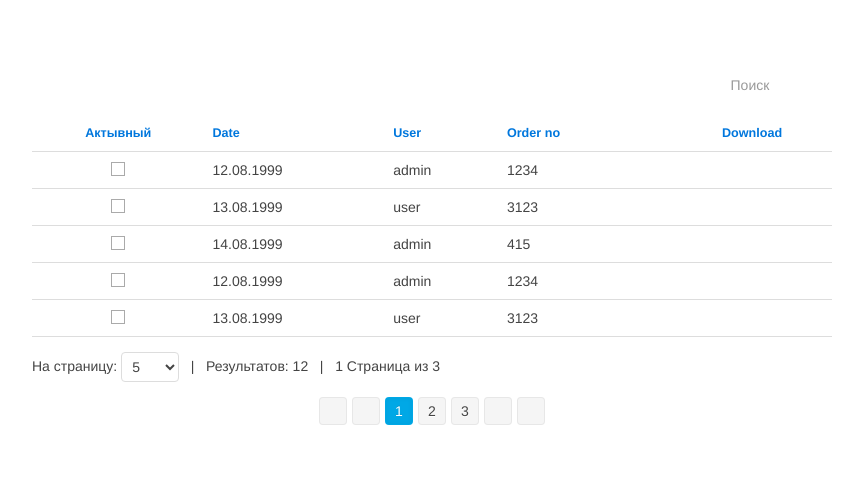
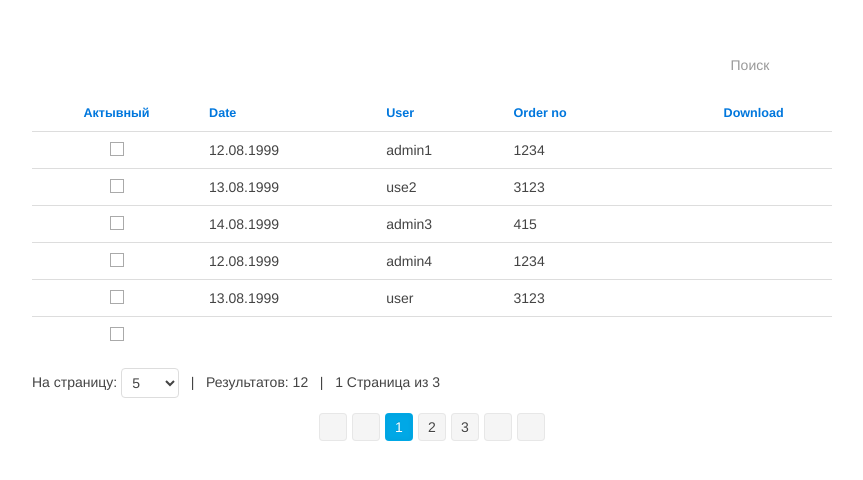
Before and after one commit to olshevsky/tabler, a Vue app: page / in a window 1280 px wide. Shown: the top 480 px of the page, without its empty margins (208-1071 px from the left). Built offline with nearby package versions, Linux system fonts and the light colour scheme; a web font is replaced by a local one; what vue-resource would draw is missing.

Commit message:
checkbox check draft

```diff
--- a/src/App.vue
+++ b/src/App.vue
@@ -11,22 +11,27 @@
 import Tabler from './components/tabler.vue'
 //import VueResource from 'vue-resource'
 
+//var json = []
+//for(var i = 0; i < 100; i++){
+//  json.push({ch: { value: i, checked: false }, date: '12.08.1999', user: 'admin1', orderno: '1234', href: 'dasd'})
+//}
+
 export default {
   name: 'app',
   data: function() {
     return {
         fields: [
-            {key: 'ch', type: 'checkbox', title: 'Актывный', thClass: 'uk-text-center', tdClass: 'uk-text-center'},
+            {key: 'ch', type: 'checkbox', title: 'Актывный', thClass: 'uk-text-center', tdClass: 'uk-text-center', checked: false},
             {key: 'date', type: 'date', format: 'dd.mm.yyyy', title: 'Date'},
             {key: 'user', type: 'string', title: 'User'},
             {key: 'orderno', type: 'number', title: 'Order no', sortable: true, styles: {"max-width": "max-width: 100px"}},
             {key: 'href', type: 'download', title: 'Download', thClass: 'uk-text-center', tdClass: 'uk-text-center'},
         ],
         json: [
-            {ch: '1', date: '12.08.1999', user: 'admin', orderno: '1234', href: 'dasd'},
-            {ch: '2', date: '13.08.1999', user: 'user', orderno: '3123'},
-            {ch: '3', date: '14.08.1999', user: 'admin', orderno: '415'},
-            {ch: '4', date: '12.08.1999', user: 'admin', orderno: '1234', href: 'dasd'},
+            {ch: { value: '1', checked: true }, date: '12.08.1999', user: 'admin1', orderno: '1234', href: 'dasd'},
+            {ch: '2', date: '13.08.1999', user: 'use2', orderno: '3123'},
+            {ch: '3', date: '14.08.1999', user: 'admin3', orderno: '415'},
+            {ch: '4', date: '12.08.1999', user: 'admin4', orderno: '1234', href: 'dasd'},
             {ch: '5', date: '13.08.1999', user: 'user', orderno: '3123'},
             {ch: '6', date: '14.08.1999', user: 'admin', orderno: '415'},
             {ch: '7', date: '15.08.1999', user: 'user', orderno: '412412'},
--- a/src/components/checkbox.vue
+++ b/src/components/checkbox.vue
@@ -1,6 +1,6 @@
 <template>
     <div class="uk-form">
-        <input  v-model="checked" :class="checkboxClass" type="checkbox" @click="check"/>
+        <input v-model="checked" :class="checkboxClass" type="checkbox"/>
     </div>
 </template>
 
@@ -10,21 +10,19 @@
         props: {
             field: {type: Object, default: ()=>{ return {}}}
         },
-        data: function(){
-            return {
-                checked: (this.$props.field && this.$props.field.value === 'checked') ? true : false
-            }
-        },
         computed: {
             checkboxClass: function () {
                 return (this.$props.field.class) ? this.$props.field.class : 'uk-checkbox'
-            }
-        },
-        methods: {
-            check: function () {
-                let data = this.$props.field ? JSON.parse(JSON.stringify(this.$props.field)) : {}
-                    data.checked = !this.checked;
-                this.$emit('checked', data)
+            },
+            checked: {
+                get: function () {
+                    return (this.$props.field && this.$props.field.checked) ? true : false
+                },
+                set: function (value) {
+                    let data = this.$props.field ? JSON.parse(JSON.stringify(this.$props.field)) : {}
+                        data.checked = value
+                    this.$emit('checked', data)
+                }
             }
         }
     }
--- a/src/components/tabler.vue
+++ b/src/components/tabler.vue
@@ -1,11 +1,11 @@
 <template>
     <div>
         <div class="search">
-            <div v-if="displayFilters">
+            <div v-if="propFilters">
                 <a><i class="uk-icon-filter"></i></a>
             </div>
             <div class="right">
-                <a href="#" v-on:click="clearSearch()">
+                <a v-on:click="clearSearch()">
                     <i class="uk-icon-trash"></i>
                 </a>
             </div>
@@ -39,7 +39,9 @@
                                     <i class="uk-icon-sort"></i>
                                 </a>
                             </div>
-                            <span v-else class="column-title">{{field.title}}</span>
+                            <span v-else class="column-title">
+                                {{field.title}}
+                            </span>
                     </th>
                 </tr>
             </thead>
@@ -47,7 +49,7 @@
                 <tr v-if="paginatedRows" v-for="(row, index) in paginatedRows" :key="index" >
                     <td v-for="field in row"
                         :key="field.key"
-                        :class="(field.thClass) ? field.thClass : ''">
+                        :class="(field.tdClass) ? field.tdClass : ''">
                             <v-button v-if="field.type === 'button'" @clicked="onButtonClick" :field="field"></v-button>
                             <v-checkbox v-else-if="field.type === 'checkbox'" @checked="onChecked" :field="field"></v-checkbox>
                             <v-download v-else-if="field.type === 'download'" :field="field"></v-download>
@@ -58,6 +60,15 @@
                     <td>no data</td>
                 </tr>
             </tbody>
+            <tfoot>
+                <tr>
+                    <td v-for="field in fields" :key="field.key" :class="(field.tdClass) ? field.tdClass : ''">
+                        <div class="uk-form" v-if="field.type === 'checkbox'">
+                            <input class="uk-checkbox" type="checkbox" @click="mark(field.key)"/>
+                        </div>
+                    </td>
+                </tr>
+            </tfoot>
         </table>
         <div>
             <div class="uk-form">
@@ -84,9 +95,13 @@
                     <i class="uk-icon-angle-left"></i>
                 </a>
             </li>
-            <li v-for="n in this.totalPages" :key="n" :class="{ 'uk-active': (n == currentPage) }">
-                <span v-if="n == currentPage" @click="toPage(n)">{{n}}</span>
-                <a v-else @click="toPage(n)">{{n}}</a>
+            <li v-for="n in this.totalPages"
+                :key="n"
+                :class="{ 'uk-active': (n == currentPage) }">
+                    <span v-if="n == currentPage"
+                          @click="toPage(n)">{{n}}
+                    </span>
+                    <a v-else @click="toPage(n)">{{n}}</a>
             </li>
             <li>
                 <a @click="nextPage()">
@@ -123,7 +138,7 @@
             page: { type: Number, default: 1},
             tableClass: { type: String, default: 'uk-table uk-table-hover'},
             caption: { type: String, default: null},
-            showFilters: { type: Boolean, default: true},
+            showFilters: { type: Boolean, default: false},
             trans: { type: Object, default: () => {
                 return {
                     noImage: 'no image',
@@ -137,20 +152,46 @@
                 }
             }}
         },
+        data: function () {
+            return {
+                currentPage: this.page,
+                searchBy: null,
+                sortBy: null,
+                sortOrderDesc: false,
+                displayOnPage: this.perPage,
+                perPageOptions: [5, 10, 15, 25, 50, 100],
+                propFilters: this.showFilters,
+                data: this.parseData(this.json)
+            }
+        },
         created: function () {
             if(!this.json && this.url)
                 this.fetchData()
         },
         methods: {
+            mark: function (key) {
+                for(let i in this.paginatedRows){
+                    let index = parseInt(this.paginatedRows[i][key].rowIndex)
+                    this.data[index][key].checked = true;
+                    console.log(this.data[index][key].checked)
+                }
+            },
             parseData: function(rawData){
                 let data = []
                 for(let i in rawData){
                     let row = {}
                     for(let j in this.fields){
                         row[this.fields[j].key] = JSON.parse(JSON.stringify(this.fields[j]))
-                        row[this.fields[j].key].value = rawData[i][ this.fields[j].key]
+                        if(typeof rawData[i][this.fields[j].key] === 'string'){
+                            row[this.fields[j].key].value = rawData[i][this.fields[j].key]
+                        }
+                        else if(rawData[i][this.fields[j].key]){
+                            let values = JSON.parse(JSON.stringify(rawData[i][this.fields[j].key]))
+                            Object.assign(row[this.fields[j].key], values)
+                        }
+                        row[this.fields[j].key].rowIndex = i
                     }
-                    data.push(row)
+                    data[i] = row
                 }
                 return data
             },
@@ -158,14 +199,44 @@
                 this.$emit('clicked', field)
             },
             onChecked: function(field){
-                this.syncCheckbox(field)
+                let key = field.key
+                let rowIndex = field.rowIndex
+                this.data[rowIndex][key].checked = field.checked
+
+                let onPage = []
+                for(let i in this.paginatedRows){
+                    if(this.paginatedRows[i][key].checked)
+                        onPage.push(this.paginatedRows[i][key].value)
+                }
+
+                let total = []
+                for(let i in this.rows){
+                    if(this.rows[i][key].checked)
+                        total.push(this.rows[i][key].value)
+                }
+
+//                let onPage = this.paginatedRows.filter(x => {
+//                    if(x[key].checked)
+//                        return true
+//                    return false
+//                })
+
+//                let total = this.rows.filter(x => {
+//                    if(x[key].checked)
+//                        return true
+//                    return false
+//                })
+
                 this.$emit('checked', {
                     'field': field,
-                    'fields': this.checked
+                    'checkedValue': field.value,
+                    'checkedValuesOnPage': onPage,
+                    'checkedValuesTotal': total
                 })
             },
-            syncCheckbox: function (field) {
-                this.checked.push(field)
+            checkedFields: function(key){
+//                let fields = this.data
+                return key
             },
             fetchData: function () {
                 this.$http.get(this.url).then(function(response){
@@ -282,22 +353,10 @@
                 return arr.sort(compare)
             },
         },
-        data: function () {
-            return {
-                currentPage: this.page,
-                searchBy: null,
-                sortBy: null,
-                sortOrderDesc: false,
-                displayOnPage: this.perPage,
-                perPageOptions: [5, 10, 15, 25, 50, 100],
-                checked: [],
-                displayFilters: this.showFilters
-            }
-        },
         computed: {
-            data: function(){
-                return this.parseData(this.json)
-            },
+//            data: function(){
+//                return this.parseData(this.json)
+//            },
             rows: function () {
                 let rows
                 if (this.searchBy) {
@@ -379,6 +438,9 @@
     .uk-table td{
         vertical-align: middle;
     }
+    .uk-table tfoot td{
+        border: none;
+    }
     img{
         max-width: 250px;
     }
```
